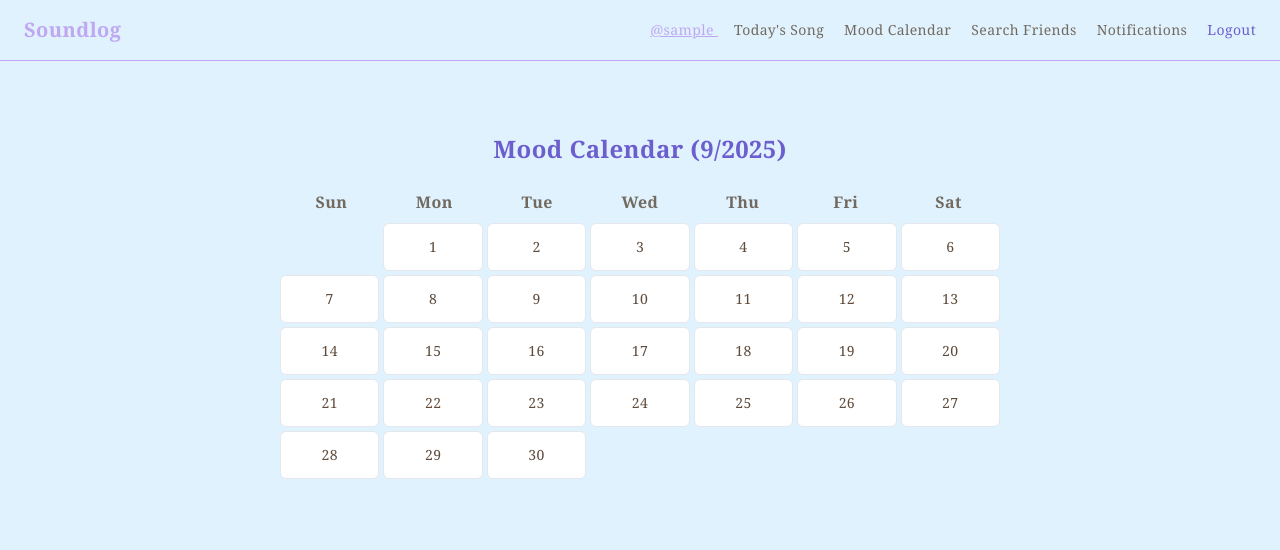
After one commit to sok610/soundlog, a Django app: page /calendar/ in a window 1280 px wide. The commit adds this page. Shown: the top 550 px of the page. Run offline with Django 4.2, Linux system fonts and the light colour scheme; the visitor is signed in with stand-in values (Sample User, id 1); data comes from the database, SQL or seed files in the repository; data that the repository does not hold is empty; parts of the project's set-up code (start-up, migrations or seed data) failed here and were passed over; some libraries are stand-ins or nearby versions.

Commit message:
Implemented Mood Calendar

```diff
--- a/journal/models.py
+++ b/journal/models.py
@@ -90,15 +90,14 @@ EMOTION_CHOICES = [
 
 class DailyRecord(models.Model):
     user = models.ForeignKey(User, on_delete=models.CASCADE)
-    date = models.DateField(auto_now_add=True, unique_for_date="user")
-    song_id = models.CharField(max_length=100, null=True, blank=True)  # Spotify track id
-    song_title = models.CharField(max_length=255)
-    artist = models.CharField(max_length=255)
-    preview_url = models.URLField(null=True, blank=True)
-    location = models.CharField(max_length=255, null=True, blank=True)
-    photo = models.ImageField(upload_to="daily_photos/", null=True, blank=True)
-    emotion = models.CharField(max_length=20, choices=EMOTION_CHOICES)
+    song_id = models.CharField(max_length=255, blank=True, null=True)
+    song_title = models.CharField(max_length=255, blank=True, null=True)
+    artist = models.CharField(max_length=255, blank=True, null=True)
+    preview_url = models.URLField(blank=True, null=True)
+    location = models.CharField(max_length=255, blank=True, null=True)
+    photo = models.ImageField(upload_to="daily_photos/", blank=True, null=True)
+    emotion = models.ForeignKey("Emotion", on_delete=models.SET_NULL, null=True, blank=True)
     created_at = models.DateTimeField(auto_now_add=True)
 
     def __str__(self):
-        return f"{self.user.username} - {self.date} - {self.song_title}"
+        return f"{self.user.username} - {self.created_at.date()}"
--- /dev/null
+++ b/journal/templates/journal/mood_calendar.html
@@ -0,0 +1,36 @@
+{% extends "base.html" %}
+{% load custom_tags %}
+
+{% block content %}
+<div class="max-w-3xl mx-auto py-10 px-6">
+  <h2 class="text-2xl font-bold text-[#6c5ecf] mb-6 text-center">
+    Mood Calendar ({{ month }}/{{ year }})
+  </h2>
+
+  <div class="grid grid-cols-7 text-center font-semibold text-[#726a60] mb-2">
+    <div>Sun</div>
+    <div>Mon</div>
+    <div>Tue</div>
+    <div>Wed</div>
+    <div>Thu</div>
+    <div>Fri</div>
+    <div>Sat</div>
+  </div>
+
+  <div class="grid grid-cols-7 gap-1 w-full">
+    {% for day in calendar_days %}
+      {% if day == "" %}
+        <div class="h-12 w-full"></div>
+      {% else %}
+        <div
+          class="h-12 w-full border rounded-md flex items-center justify-center text-sm font-medium"
+          style="background-color: {{ record_map|get_item:day|default:'#ffffff' }}"
+        >
+          {{ day }}
+        </div>
+      {% endif %}
+    {% endfor %}
+  </div>
+
+</div>
+{% endblock %}
--- /dev/null
+++ b/journal/templatetags/custom_tags.py
@@ -0,0 +1,6 @@
+from django import template
+register = template.Library()
+
+@register.filter
+def get_item(dictionary, key):
+    return dictionary.get(key)
--- a/journal/urls.py
+++ b/journal/urls.py
@@ -47,5 +47,7 @@ urlpatterns = [
     # Daily Record
     path('daily/add/', views.add_daily_record, name='add_daily_record'),
     path('daily/<int:record_id>/', views.view_daily_record, name='view_daily_record'),
+    path("calendar/", views.mood_calendar, name="mood_calendar"),
+    path("calendar/<int:year>/<int:month>/", views.mood_calendar, name="mood_calendar_month"),
 
 ]
--- a/journal/views.py
+++ b/journal/views.py
@@ -13,8 +13,10 @@ from django.urls import reverse
 from .utils.spotify import SpotifyTokenManager
 from .tasks import analyze_entry
 from django.utils.timezone import now
+from datetime import date
 import requests
 import random
+import calendar
 
 spotify_token_manager = SpotifyTokenManager(
     settings.SPOTIFY_CLIENT_ID,
@@ -58,6 +60,37 @@ def home(request):
         return render(request, "journal/feed.html", {"entries": entries})
     else:
         return render(request, "journal/landing.html")
+
+
+@login_required
+def mood_calendar(request):
+    today = now().date()
+    year, month = today.year, today.month
+
+    records = DailyRecord.objects.filter(
+        user=request.user,
+        created_at__year=year,
+        created_at__month=month
+    ).select_related("emotion")
+
+    # 날짜별 감정 색상 매핑
+    record_map = {
+        r.created_at.day: r.emotion.color if r.emotion else "#f3f4f6"
+        for r in records
+    }
+
+    cal = calendar.Calendar(firstweekday=6)  # Sunday 시작
+    month_days = cal.itermonthdays(year, month)
+    calendar_days = [day if day != 0 else "" for day in month_days]
+
+    return render(request, "journal/mood_calendar.html", {
+        "calendar_days": calendar_days,
+        "record_map": record_map,
+        "month": month,
+        "year": year,
+    })
+
+
 
 @login_required
 def write_entry(request):
@@ -442,7 +475,10 @@ def get_recommendations(request, entry_id):
 @login_required
 def add_daily_record(request):
     today = now().date()
-    existing_record = DailyRecord.objects.filter(user=request.user, date=today).first()
+    existing_record = DailyRecord.objects.filter(
+        user=request.user,
+        created_at__date=today
+    ).first()
 
     if existing_record:
         return redirect('view_daily_record', record_id=existing_record.id)
@@ -454,6 +490,8 @@ def add_daily_record(request):
             daily_record.user = request.user
             daily_record.save()
             return redirect('home')
+        else:
+            print(form.errors)  # 🔥 터미널에 에러 출력
     else:
         form = DailyRecordForm()
 
--- a/soundlog/settings.py
+++ b/soundlog/settings.py
@@ -48,9 +48,11 @@ INSTALLED_APPS = [
     'django.contrib.sessions',
     'django.contrib.messages',
     'django.contrib.staticfiles',
+
     # newly added apps
     'django_browser_reload', # package
     'widget_tweaks', # for better UI
+    'journal.templatetags',
     'storages', # for AWS S3 bucket
     'tailwind',
     'theme',
--- a/soundlog/urls.py
+++ b/soundlog/urls.py
@@ -28,5 +28,4 @@ urlpatterns = [
 ]
 
 if settings.DEBUG and not settings.USE_S3:
-    print("in")
     urlpatterns += static(settings.MEDIA_URL, document_root=settings.MEDIA_ROOT)
--- a/theme/static/css/dist/styles.css
+++ b/theme/static/css/dist/styles.css
@@ -909,6 +905,10 @@ select {
   display: none;
 }
 
+.h-12 {
+  height: 3rem;
+}
+
 .h-4 {
   height: 1rem;
 }
@@ -917,58 +917,30 @@ select {
   height: auto;
 }
 
-.h-32 {
-  height: 8rem;
-}
-
-.h-64 {
-  height: 16rem;
-}
-
-.h-96 {
-  height: 24rem;
-}
-
-.h-12 {
-  height: 3rem;
-}
-
 .max-h-60 {
   max-height: 15rem;
 }
 
-.max-h-96 {
-  max-height: 24rem;
-}
-
 .min-h-screen {
   min-height: 100vh;
 }
 
+.w-12 {
+  width: 3rem;
+}
+
+.w-4 {
+  width: 1rem;
+}
+
+.w-auto {
+  width: auto;
+}
+
 .w-full {
   width: 100%;
 }
 
-.w-4 {
-  width: 1rem;
-}
-
-.w-auto {
-  width: auto;
-}
-
-.w-32 {
-  width: 8rem;
-}
-
-.w-64 {
-  width: 16rem;
-}
-
-.w-96 {
-  width: 24rem;
-}
-
 .max-w-2xl {
   max-width: 42rem;
 }
@@ -1009,6 +981,10 @@ select {
   list-style-type: disc;
 }
 
+.grid-cols-7 {
+  grid-template-columns: repeat(7, minmax(0, 1fr));
+}
+
 .flex-row {
   flex-direction: row;
 }
@@ -1037,10 +1013,18 @@ select {
   justify-content: space-between;
 }
 
+.gap-1 {
+  gap: 0.25rem;
+}
+
 .gap-2 {
   gap: 0.5rem;
 }
 
+.gap-3 {
+  gap: 0.75rem;
+}
+
 .gap-4 {
   gap: 1rem;
 }
--- a/theme/templates/base.html
+++ b/theme/templates/base.html
@@ -30,6 +30,12 @@
             class="text-sm text-[#726a60] hover:text-[#5c5047]">
             Today's Song
         </a>
+
+        <a href="{% url 'mood_calendar' %}"
+           class="text-sm text-[#726a60] hover:text-[#5c5047]">
+            Mood Calendar
+        </a>
+
 
         <!-- Search Friends Button -->
         <a href="{% url 'search_users' %}"
```
Also changed, not shown: other parts of theme/static/css/dist/styles.css (+29 -21 lines), journal/admin.py (+8 -1 lines), journal/templates/journal/add_daily_record.html (+5 -7 lines), journal/forms.py (line endings or trailing spaces), journal/migrations/0020_remove_dailyrecord_date_alter_dailyrecord_artist_and_more.py (added).
